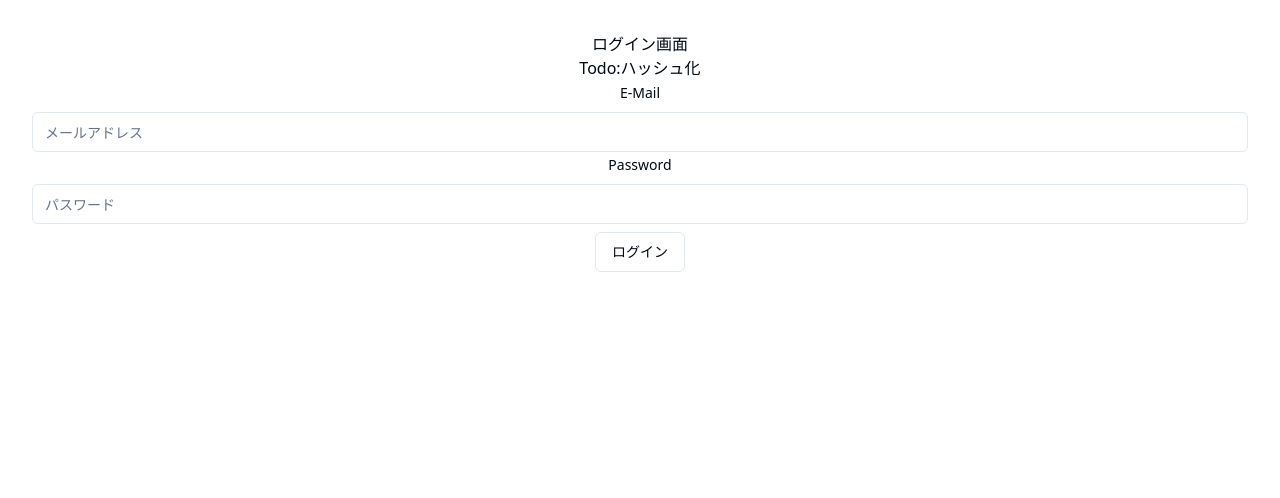
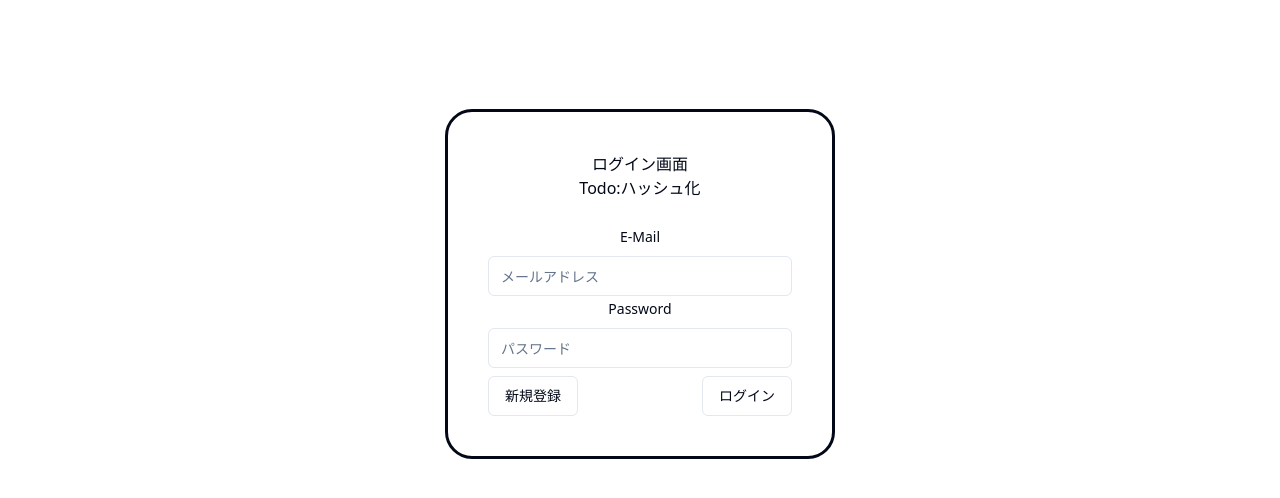
Before and after one commit to Rei1449/sns, a React (Vite) app in the folder frontend/: page /login in a window 1280 px wide. Shown: the top 498 px of the page. Built offline with nearby package versions, Linux system fonts and the light colour scheme.

Commit message:
ログイン画面と新規登録画面に相互遷移ボタンを追加

```diff
--- a/frontend/src/login_and_register/Login.tsx
+++ b/frontend/src/login_and_register/Login.tsx
@@ -2,26 +2,38 @@ import { UseFormReturn, useForm } from "react-hook-form"
 import { Button } from "@/components/ui/Button";
 import { FormField, FormItem, FormLabel, FormControl, FormMessage, FormDescription, Form } from "@/components/ui/Form";
 import { Input } from "@/components/ui/Input";
+import { useNavigate } from "react-router-dom";
 
 // ログイン画面のコンポーネント
 export default function Login() {
     const formHook = useForm();
+    const nav = useNavigate();
+
+    const onSubmitForm = (data: any) => {
+        // 提出時の動作を書く
+        console.log(data);
+    }
 
     return (
-        <div>
+        <div className="m-auto mt-20 w-96 h-auto outline rounded-3xl p-10">
             <h1>ログイン画面</h1>
             <h2>Todo:ハッシュ化</h2>
+            <br/>
 
             <Form {...formHook}>
-                <form onSubmit={formHook.handleSubmit((data) => {
-                    // 提出時の動作を書く
-                    console.log(data);
-                })}>
+                <form onSubmit={formHook.handleSubmit(onSubmitForm)}>
 
                     <EmailFormField form={formHook}/>
                     <PWFormField form={formHook}/>
 
-                    <Button variant="outline" type="submit">ログイン</Button>
+                    <div className="flex flex-row-reverse justify-between">
+                        <Button
+                            variant="outline"
+                            type="submit"> ログイン </Button>
+                        <Button
+                            variant="outline"
+                            onClick={() => nav("/register")} > 新規登録 </Button>
+                    </div>
 
                 </form>
             </Form>
--- a/frontend/src/login_and_register/Register.tsx
+++ b/frontend/src/login_and_register/Register.tsx
@@ -3,14 +3,17 @@ import { Button } from "@/components/ui/Button";
 import { Form, FormControl, FormField, FormItem, FormLabel, FormMessage } from "@/components/ui/Form";
 import { Input } from "@/components/ui/Input";
 import { EmailFormField, PWFormField } from "./Login";
+import { useNavigate } from "react-router-dom";
 
 // アカウント登録画面のコンポーネント
 export default function Register() {
     const formHook = useForm();
+    const nav = useNavigate();
 
     return (
-        <div className="account-data-form">
+        <div className="m-auto mt-20 w-96 h-auto outline rounded-3xl p-10">
             <h1>登録画面</h1>
+            <br/>
             <Form {...formHook}>
                 <form onSubmit={formHook.handleSubmit((data) => {
                     // 提出時の動作を書く
@@ -21,7 +24,14 @@ export default function Register() {
                     <EmailFormField form={formHook} />
                     <PWFormField form={formHook} />
 
-                    <Button variant="outline" type="submit">登録</Button>
+                    <div className="flex flex-row-reverse justify-between">
+                        <Button
+                            variant="outline"
+                            type="submit"> 登録 </Button>
+                        <Button
+                            variant="outline"
+                            onClick={() => nav("/login")} > ログイン </Button>
+                    </div>
 
                 </form>
             </Form>
```
